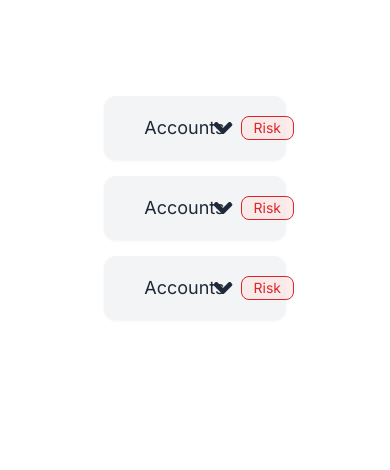
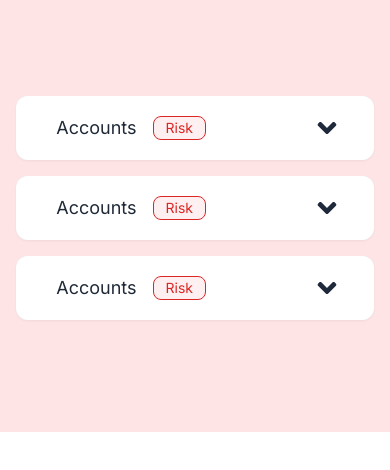
Before and after one commit to eugeniosp3/componentFactory, a Next.js app: page / in a window 390 px wide. Shown: the top 470 px of the page. Built offline with nearby package versions, Linux system fonts and the light colour scheme.

Commit message:
responsive

```diff
--- a/app/components/Accordion/Accordion.jsx
+++ b/app/components/Accordion/Accordion.jsx
@@ -5,18 +5,22 @@ import {FaAngleDown} from 'react-icons/fa'
 function Accordion({header, badge}) {
     const [open, setOpen] = React.useState(false)
   return (
-    <div className={`bg-white backdrop-blur-md  hover:ease-in-out hover:duration-600 ease-in-out duration-700
-                    w-11/12
-                    rounded-3xl
+    <div className={`backdrop-blur-md flex flex-col items-center hover:ease-in-out hover:duration-600 ease-in-out duration-700
+                    xxs:w-11/12 xs:w-11/12 sm:w-11/12 md:w-11/12 lg:w-1/2 xl:w-1/2 2xl:w-1/2
+                    xxs:bg-cyan-100 xs:bg-teal-200 sm:bg-purple-200 md:bg-blue-200 lg:bg-purple-200 xl:bg-yellow-100 2xl:bg-green-200
+                    rounded-xl
                     ${open ? "h-96" : "h-16"}
                     relative
                     mb-4
+
                     `}
 
                     >
-                        <div className="w-full h-16 bg-gray-100 hover:bg-gray-100 rounded-xl px-10 py-4
+                        <div className="h-16 bg-white hover:bg-gray-100 rounded-xl px-10 py-4
                          flex justify-start items-center duration-700 ease-out hover:drop-shadow-lg active:drop-shadow-none drop-shadow-sm
                          cursor-pointer relative
+                         mx-auto
+                         xxs:w-full xs:w-full sm:w-full md:w-full lg:w-full xl:w-full 2xl:w-full
                          "
                          onClick={() => setOpen(!open)}
                          >
@@ -25,42 +29,42 @@ function Accordion({header, badge}) {
                             <div className="flex items-center justify-center
                              border-solid border border-red-600 rounded-lg
                               bg-red-100/50 px-3 ml-4 h-6">
-                                <p className="text-red-600 font-regular text-sm">Risk</p>
+                                <p className="text-red-600 font-regular text-sm select-none">Risk</p>
                                 </div>
                         </div>
                         <p className="
                                     text-white text-3xl text-center
-                                    absolute right-12
+                                    absolute lg:right-12 right-8
                                     select-none
                                     ease-in-out duration-1000
                                     ">
                         <FaAngleDown
-
                         className={open ? "transform rotate-180 duration-500 text-slate-800" : "transform rotate-0 duration-500 text-slate-800"}
 
                         />
         </p>
         </div>
-        {open ? <div className="backdrop-blur-xl w-5/6 h-4/6
-         relative left-1/2 top-1/4 -translate-x-1/2 -translate-y-1/4
+
+        {open ? <div className="backdrop-blur-xl w-5/6 h-4/6 p-6
+         relative left-max-content top-1/4 -translate-y-1/4
           rounded-lg overflow-y-scroll select-none cursor-text
-           ease-in-out duration-1000 ">
+           ease-in-out duration-1000 bg-red-100">
             <p className="ease-in-out duration-300 transition delay-1000 ">
-                <p className="text-gray-400 text-md mb-4">Balance Summary</p>
+                <p className="text-black/30 text-md mb-4">Balance Summary</p>
                 <ul>
-                    <li className="hover:text-gray-900 hover:font-semibold text-gray-800 cursor-default
+                    <li className=" text-gray-800 cursor-default
                      text-md mb-4
                      flex items-center justify-start">Bank of America $12,000.00
                     <div className="flex items-center justify-center border-solid border
                      border-red-600 rounded-lg bg-red-100/50
                       px-3 ml-4 h-6"><p className="text-red-600 font-regular text-sm">Risk</p></div></li>
-                    <li className="hover:text-gray-900 hover:font-semibold text-gray-800 cursor-default
+                    <li className=" text-gray-800 cursor-default
                      text-md mb-4"
                      >Capital One $12.97</li>
-                    <li className="hover:text-gray-900 hover:font-semibold text-gray-800 cursor-default
+                    <li className=" text-gray-800 cursor-default
                      text-md mb-4"
                      >American Express $13.14</li>
-                    <li className="hover:text-gray-900 hover:font-semibold text-gray-800 cursor-default
+                    <li className=" text-gray-800 cursor-default
                      text-md mb-4
                      flex items-center justify-start">Chase Bank $0.00
                     <div className="flex items-center justify-center border-solid border
--- a/app/page.js
+++ b/app/page.js
@@ -3,10 +3,24 @@ import Accordion from './components/Accordion/Accordion'
 
 export default function Home() {
   return (
-    <main className="flex flex-col items-center justify-around p-24">
+    <main className="flex flex-col items-center justify-around p-24
+    xxs:bg-rose-100 xs:bg-rose-300 sm:bg-rose-500 md:bg-yellow-300 lg:bg-sky-300 xl:bg-purple-400 2xl:bg-green-500
+    w-screen
+
+    ">
+      <div className="flex flex-col items-center justify-around w-screen">
      <Accordion />
+     </div>
+
+     <div className="flex flex-col items-center justify-around w-screen">
      <Accordion />
+     </div>
+
+
+     <div className="flex flex-col items-center justify-around w-screen">
      <Accordion />
+     </div>
+
 
     </main>
   )
--- a/tailwind.config.js
+++ b/tailwind.config.js
@@ -13,6 +13,17 @@ module.exports = {
           'conic-gradient(from 180deg at 50% 50%, var(--tw-gradient-stops))',
       },
     },
-  },
+screens: {
+  'xxs': '300px',
+  'xs': '475px',
+  'sm': '640px',
+  'md': '768px',
+  'lg': '1024px',
+  'xl': '1280px',
+  '2xl': '1536px',
+
+
+}
+},
   plugins: [],
 }
```
